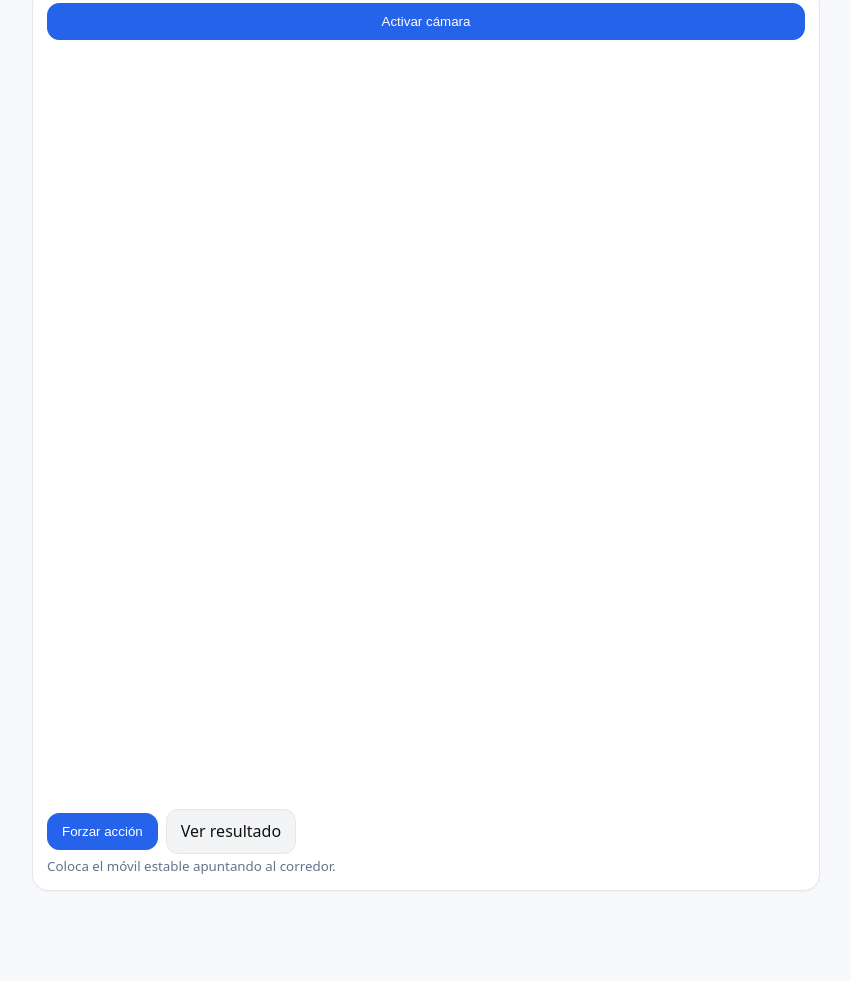
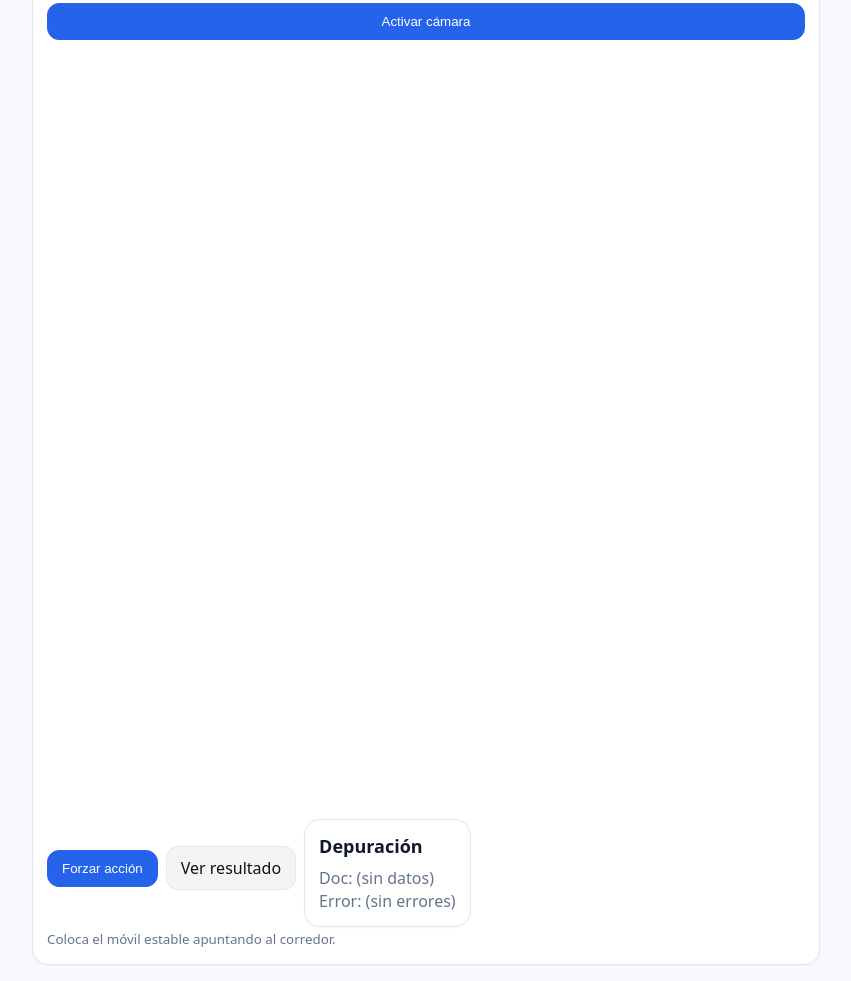
Before and after one commit to MiCronoTime/mi-crono-web, a plain HTML site: page camera.html in a window 1280 px wide. Shown: the part 164-1145 px from the top of the page, without its empty margins (214-1065 px from the left). Before the commit the page ends 1071 px from the top, so only its background shows below. Drawn offline with Linux system fonts and the light colour scheme.

Commit message:
Update camera.html

```diff
--- a/camera.html
+++ b/camera.html
@@ -35,6 +35,11 @@
       <div class="row">
         <button id="btnForce" class="btn primary">Forzar acción</button>
         <a id="btnResult" class="btn" href="#">Ver resultado</a>
+        <div class="card" style="margin-top:10px">
+  <h2>Depuración</h2>
+  <div class="muted" id="debugDoc">Doc: (sin datos)</div>
+  <div class="muted" id="lastError">Error: (sin errores)</div>
+</div>
       </div>
       <small class="muted">Coloca el móvil estable apuntando al corredor.</small>
     </section>
```
